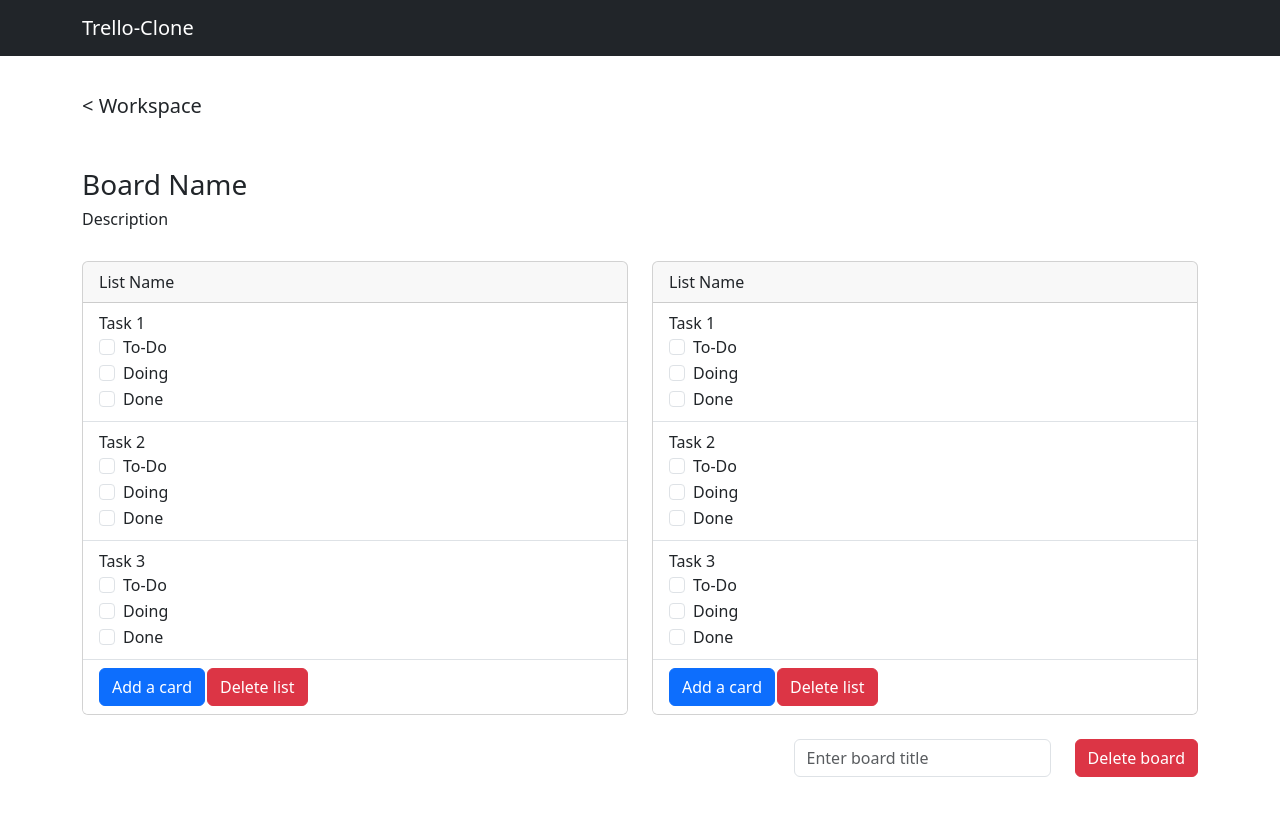
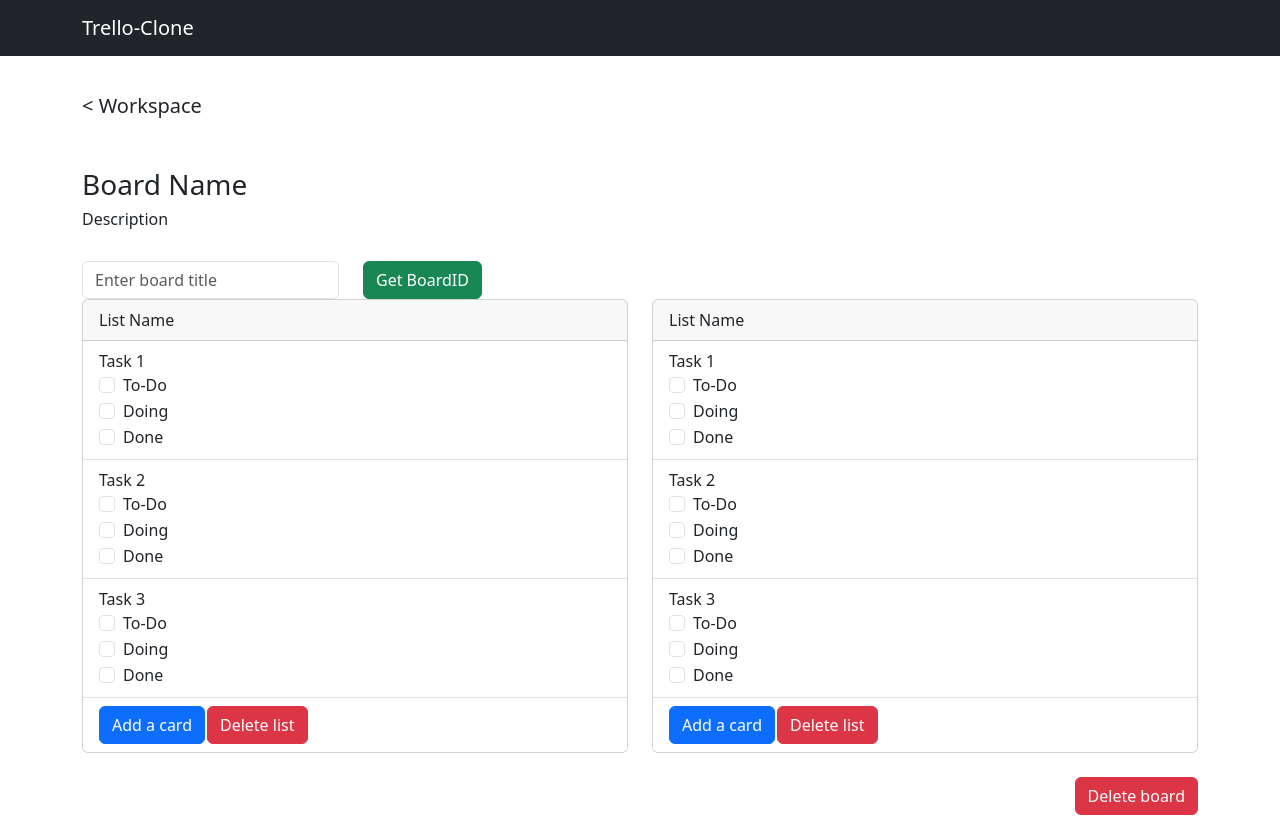
Before and after one commit to haotangphuoc/kanban-planning-board, a React (Create React App) app in the folder trello-frontend/: page /Pages/Board.js in a window 1280 px wide. Before the commit the page ends 800 px from the top, so only its background shows below. Built offline with nearby package versions, Linux system fonts and the light colour scheme.

Commit message:
change the boardId, this one can delete board,even it need to get board Id first

```diff
--- a/trello-frontend/src/Pages/Board.js
+++ b/trello-frontend/src/Pages/Board.js
@@ -15,7 +15,29 @@ const Board = () => {
   const [boardId, setBoardId] = useState('');
   const [boardTitle, setBoardTitle] = useState('');
 
-  const handleDeleteBoard = async () => {
+  const fetchBoardIdByTitle = async (boardTitle) => {
+    try {
+      const response = await fetch(
+        `http://localhost:8001/api/findBoardIdByTitle?title=${boardTitle}`
+      );
+
+      if (response.ok) {
+        const data = await response.json();
+        setBoardId(data);
+      } else {
+        console.error('Failed to fetch board ID');
+        // Handle error case
+      }
+    } catch (error) {
+      console.error('Failed to fetch board ID:', error);
+      // Handle error case
+    }
+  };
+
+  const handleDeleteBoard = async (event) => {
+    event.preventDefault();
+    event.stopPropagation();
+
     try {
       console.log(JSON.stringify({ boardId }));
       const response = await fetch(
@@ -35,28 +57,14 @@ const Board = () => {
     }
   };
 
-  const handleBoardTitleSubmit = async (boardTitle) => {
-
-    try {
-      const response = await fetch(
-        `http://localhost:8001/api/findBoardIdByTitle?title=${boardTitle}`
-      );
-
-      if (response.ok) {
-        const data = await response;
-        setBoardId(data.boardId); // Update the state with the correct board ID
-      } else {
-        console.error('Failed to fetch board ID');
-        // Handle error case
-      }
-    } catch (error) {
-      console.error('Failed to fetch board ID:', error);
-      // Handle error case
-    }
+  const handleBoardTitleChange = (event) => {
+    setBoardTitle(event.target.value);
   };
 
-  const handleBoardTitleChange = (event) => {
-    setBoardTitle(event.target.value);
+  const handleBoardTitleSubmit = (event) => {
+    event.preventDefault();
+    console.log('Board Title:', boardTitle);
+    fetchBoardIdByTitle(boardTitle); // Fetch board ID based on the title
   };
 
   return (
@@ -79,6 +87,27 @@ const Board = () => {
             <h3 style={{ paddingTop: 38 }}>Board Name</h3>
             <h6>Description</h6>
             <br />
+            <Form onSubmit={handleBoardTitleSubmit}>
+              <Row className="align-items-center">
+                <Col xs="auto">
+                  <Form.Label htmlFor="boardTitle" visuallyHidden>
+                    Board Title
+                  </Form.Label>
+                  <Form.Control
+                    type="text"
+                    id="boardTitle"
+                    placeholder="Enter board title"
+                    value={boardTitle}
+                    onChange={handleBoardTitleChange}
+                  />
+                </Col>
+                <Col xs="auto">
+                  <Button variant="success" type="submit">
+                    Get BoardID
+                  </Button>
+                </Col>
+              </Row>
+            </Form>
 
             <Row xs={1} md={2} className="g-4">
               <Col>
@@ -151,27 +180,13 @@ const Board = () => {
             <br />
             <Stack className="mx-auto" direction="horizontal" gap={1}>
               <div className="ms-auto" style={{ paddingBottom: 12 }}>
-                <Form onSubmit={handleBoardTitleSubmit}>
-                  <Row className="align-items-center">
-                    <Col xs="auto">
-                      <Form.Label htmlFor="boardTitle" visuallyHidden>
-                        Board Title
-                      </Form.Label>
-                      <Form.Control
-                        type="text"
-                        id="boardTitle"
-                        placeholder="Enter board title"
-                        value={boardTitle}
-                        onChange={handleBoardTitleChange}
-                      />
-                    </Col>
-                    <Col xs="auto">
-                      <Button variant="danger" type="submit" onClick={handleDeleteBoard}>
-                        Delete board
-                      </Button>
-                    </Col>
-                  </Row>
-                </Form>
+                <Button
+                  variant="danger"
+                  type="submit"
+                  onClick={handleDeleteBoard}
+                >
+                  Delete board
+                </Button>
               </div>
             </Stack>
           </div>
```
